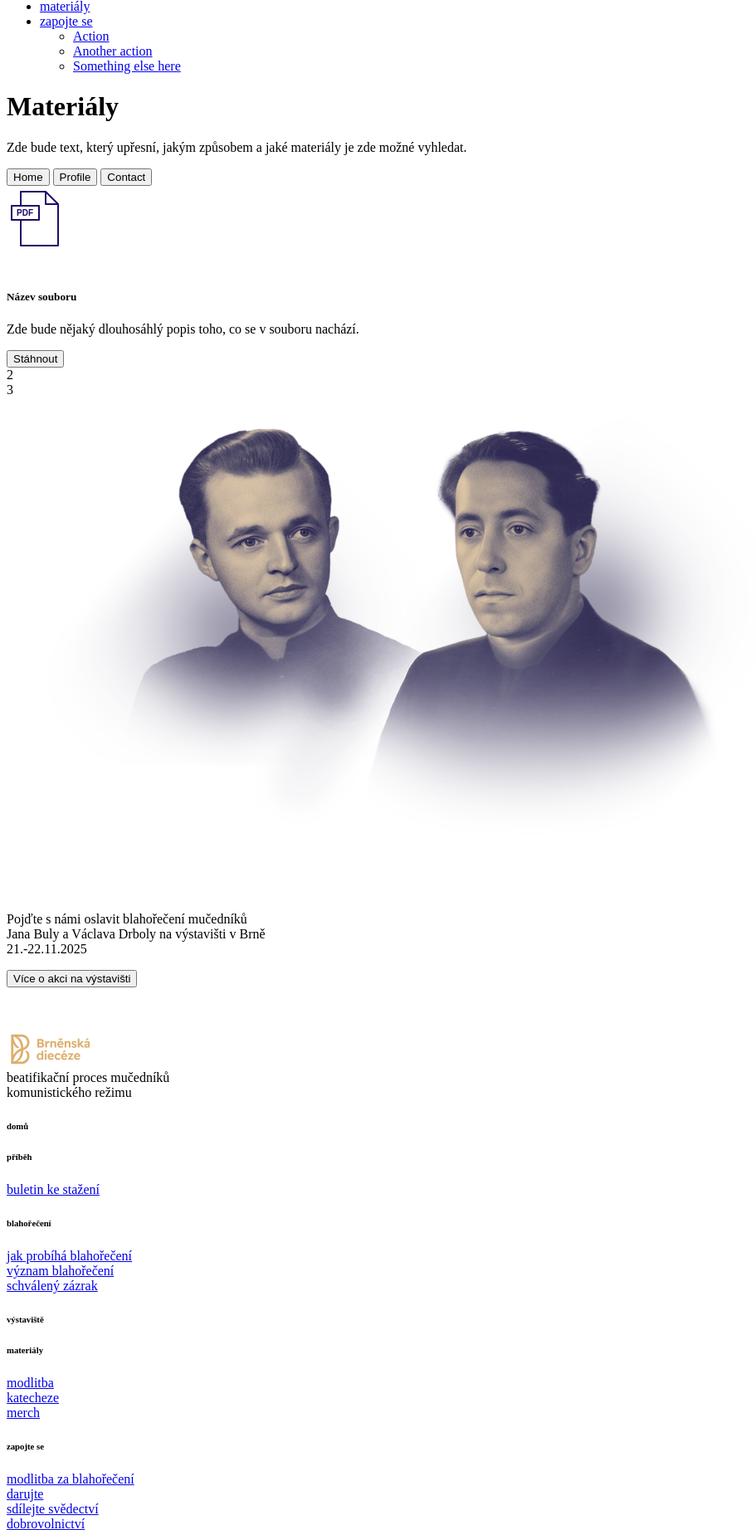
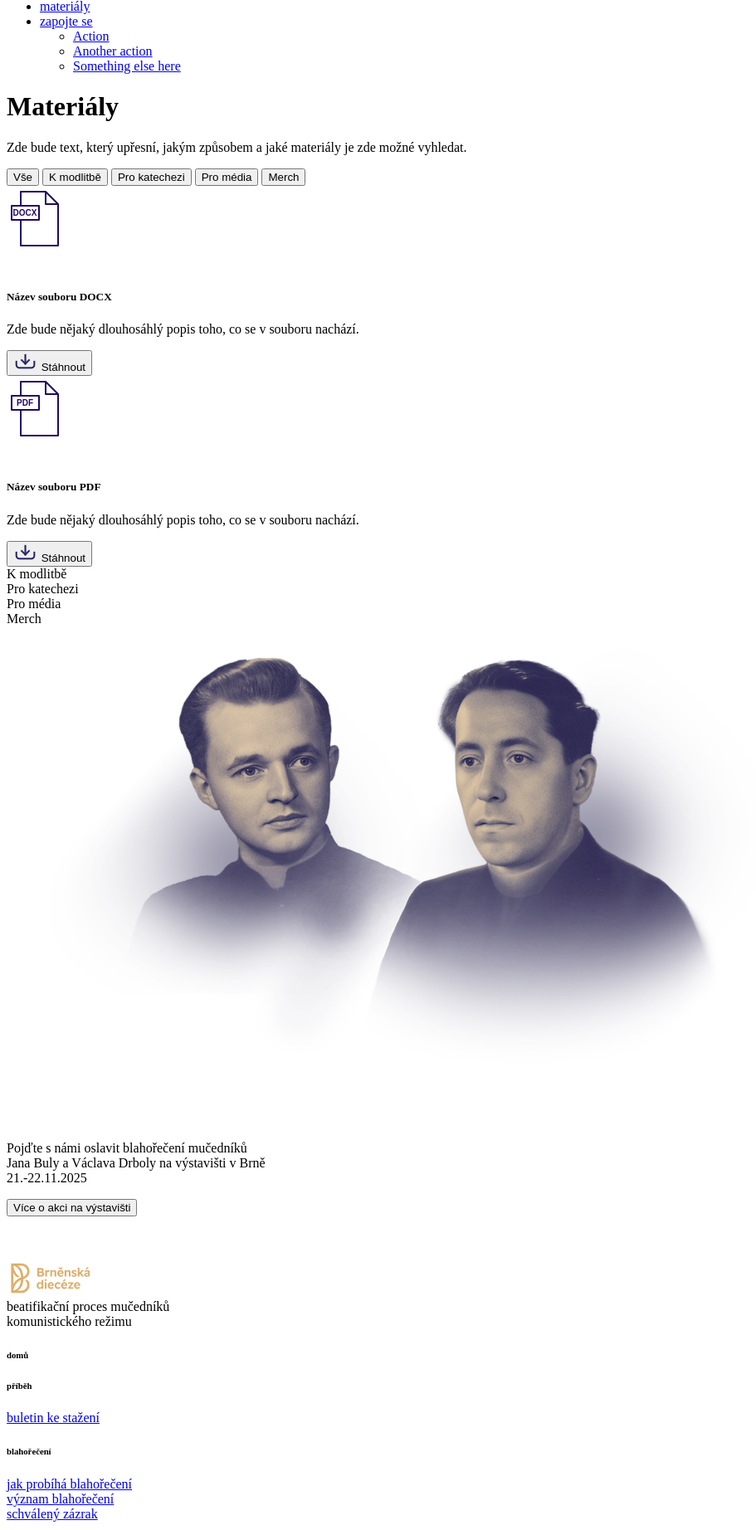
Before and after one commit to ITBiBr/BulaDrbola, a Symfony app: template templates/materialy/index.html.twig in a window 1280 px wide. Shown: the part 198-2042 px from the top of the page at 83% size, without its empty margins (0-911 px from the left). Run offline with Twig, Linux system fonts and the light colour scheme; the template is opened without the code that fills it, so the values that code supplies are empty; some libraries are stand-ins or nearby versions.

Commit message:
doladeni pozice tlacitek, aby nevylezali z ramecku

```diff
--- a/templates/materialy/index.html.twig
+++ b/templates/materialy/index.html.twig
@@ -19,15 +19,72 @@
 
     <nav>
         <div class="nav nav-tabs materialy justify-content-center mt-5" id="nav-tab" role="tablist">
-            <button class="nav-link active fw-bold" id="nav-home-tab" data-bs-toggle="tab" data-bs-target="#nav-home" type="button" role="tab" aria-controls="nav-home" aria-selected="true">Home</button>
-            <button class="nav-link fw-bold" id="nav-profile-tab" data-bs-toggle="tab" data-bs-target="#nav-profile" type="button" role="tab" aria-controls="nav-profile" aria-selected="false">Profile</button>
-            <button class="nav-link fw-bold" id="nav-contact-tab" data-bs-toggle="tab" data-bs-target="#nav-contact" type="button" role="tab" aria-controls="nav-contact" aria-selected="false">Contact</button>
+            <button class="nav-link active fw-bold" id="nav-main-tab" data-bs-toggle="tab" data-bs-target="#nav-main" type="button" role="tab" aria-controls="nav-home" aria-selected="true">Vše</button>
+            <button class="nav-link fw-bold" id="nav-category-1-tab" data-bs-toggle="tab" data-bs-target="#nav-category-1" type="button" role="tab" aria-controls="nav-category-1" aria-selected="false">K modlitbě</button>
+            <button class="nav-link fw-bold" id="nav-category-2-tab" data-bs-toggle="tab" data-bs-target="#nav-category-2" type="button" role="tab" aria-controls="nav-category-2" aria-selected="false">Pro katechezi</button>
+            <button class="nav-link fw-bold" id="nav-category-3-tab" data-bs-toggle="tab" data-bs-target="#nav-category-3" type="button" role="tab" aria-controls="nav-category-3" aria-selected="false">Pro média</button>
+            <button class="nav-link fw-bold" id="nav-category-4-tab" data-bs-toggle="tab" data-bs-target="#nav-category-4" type="button" role="tab" aria-controls="nav-category-4" aria-selected="false">Merch</button>
+
         </div>
     </nav>
     <div class="row justify-content-center">
         <div class = "col-8 mt-4">
             <div class="tab-content" id="nav-tabContent">
-                <div class="tab-pane fade show active" id="nav-home" role="tabpanel" aria-labelledby="nav-home-tab">
+                <div class="tab-pane fade show active" id="nav-main" role="tabpanel" aria-labelledby="nav-main-tab">
+                    <div class="card shadow-sm mb-4 rounded-0 border-primary border-2">
+                        <div class="card-body">
+                            <div class="row">
+                                <!-- Levý sloupec -->
+                                <div class="col-md-2">
+                                    <svg width="100" height="100" viewBox="0 0 100 100" xmlns="http://www.w3.org/2000/svg">
+                                        <!-- Obrys souboru -->
+                                        <polyline
+                                                points="47,7 47,22 62,22 47,7 17,7 17,72 62,72 62,22"
+                                                style="fill:white;stroke:rgba(33, 7, 104, 1);stroke-width:2"
+                                                stroke-linejoin="round"
+                                        />
+
+                                        <!-- Rámeček vlevo nahoře -->
+                                        <polygon
+                                                points="39,24 6,24 6,41 39,41"
+                                                style="fill:white;stroke:rgba(33, 7, 104, 1);stroke-width:2"
+                                                stroke-linejoin="round"
+                                        />
+
+                                        <!-- Tučný text typu souboru -->
+                                        <text
+                                                x="22"
+                                                y="33"
+                                                text-anchor="middle"
+                                                font-size="10"
+                                                font-family="Arial, sans-serif"
+                                                font-weight="bold"
+                                                fill="rgba(33, 7, 104, 1)"
+                                                dominant-baseline="middle"
+                                        >
+                                            DOCX
+                                        </text>
+                                    </svg>
+
+                                </div>
+                                <!-- Střední sloupec -->
+                                <div class="col-lg-7 col-md-6">
+                                    <h5 class="card-title">Název souboru DOCX</h5>
+                                    <p class="card-text">Zde bude nějaký dlouhosáhlý popis toho, co se v souboru nachází.</p>
+
+                                </div>
+                                <!-- Pravý sloupec -->
+                                <div class="col-md-3">
+
+                                    <button class="btn btn-outline-primary rounded-pill d-flex align-items-center ">
+                                        <img src="{{ asset('images/download.png') }}" alt="Stáhnout" class="me-2">
+                                        Stáhnout
+                                    </button>
+                                </div>
+                            </div>
+                        </div>
+                    </div>
+
                     <div class="card shadow-sm mb-4 rounded-0 border-primary border-2">
                         <div class="card-body">
                             <div class="row">
@@ -65,22 +122,31 @@
 
                                 </div>
                                 <!-- Střední sloupec -->
-                                <div class="col-md-7">
-                                    <h5 class="card-title">Název souboru</h5>
+                                <div class="col-lg-7 col-md-6">
+                                    <h5 class="card-title">Název souboru PDF</h5>
                                     <p class="card-text">Zde bude nějaký dlouhosáhlý popis toho, co se v souboru nachází.</p>
 
                                 </div>
                                 <!-- Pravý sloupec -->
-                                <div class="col-md-3">
-                                    <button class="btn btn-outline-primary rounded-pill"><div class="mx-2">Stáhnout</div></button>
+                                <div class="col-md-2">
+
+                                    <button class="btn btn-outline-primary rounded-pill d-flex align-items-center ">
+                                        <img src="{{ asset('images/download.png') }}" alt="Stáhnout" class="me-2">
+                                        Stáhnout
+                                    </button>
                                 </div>
+
                             </div>
                         </div>
                     </div>
 
                 </div>
-                <div class="tab-pane fade" id="nav-profile" role="tabpanel" aria-labelledby="nav-profile-tab">2</div>
-                <div class="tab-pane fade" id="nav-contact" role="tabpanel" aria-labelledby="nav-contact-tab">3</div>
+                <div class="tab-pane fade" id="nav-category-1" role="tabpanel" aria-labelledby="nav-category-1-tab">K modlitbě</div>
+                <div class="tab-pane fade" id="nav-category-2" role="tabpanel" aria-labelledby="nav-category-2-tab">Pro katechezi</div>
+                <div class="tab-pane fade" id="nav-category-3" role="tabpanel" aria-labelledby="nav-category-3-tab">Pro média</div>
+                <div class="tab-pane fade" id="nav-category-4" role="tabpanel" aria-labelledby="nav-category-4-tab">Merch</div>
+
+
             </div>
         </div>
     </div>
```
Also changed, not shown: public/images/download.png (added).
